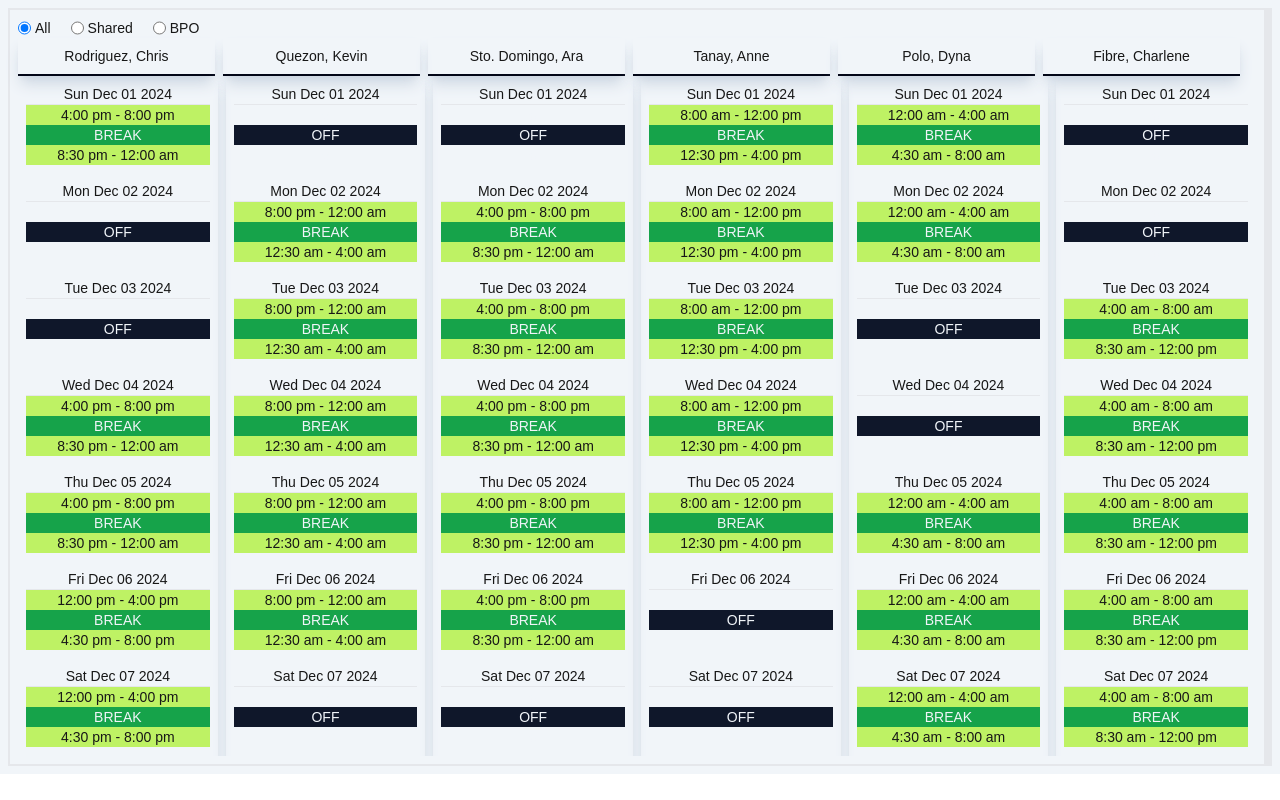
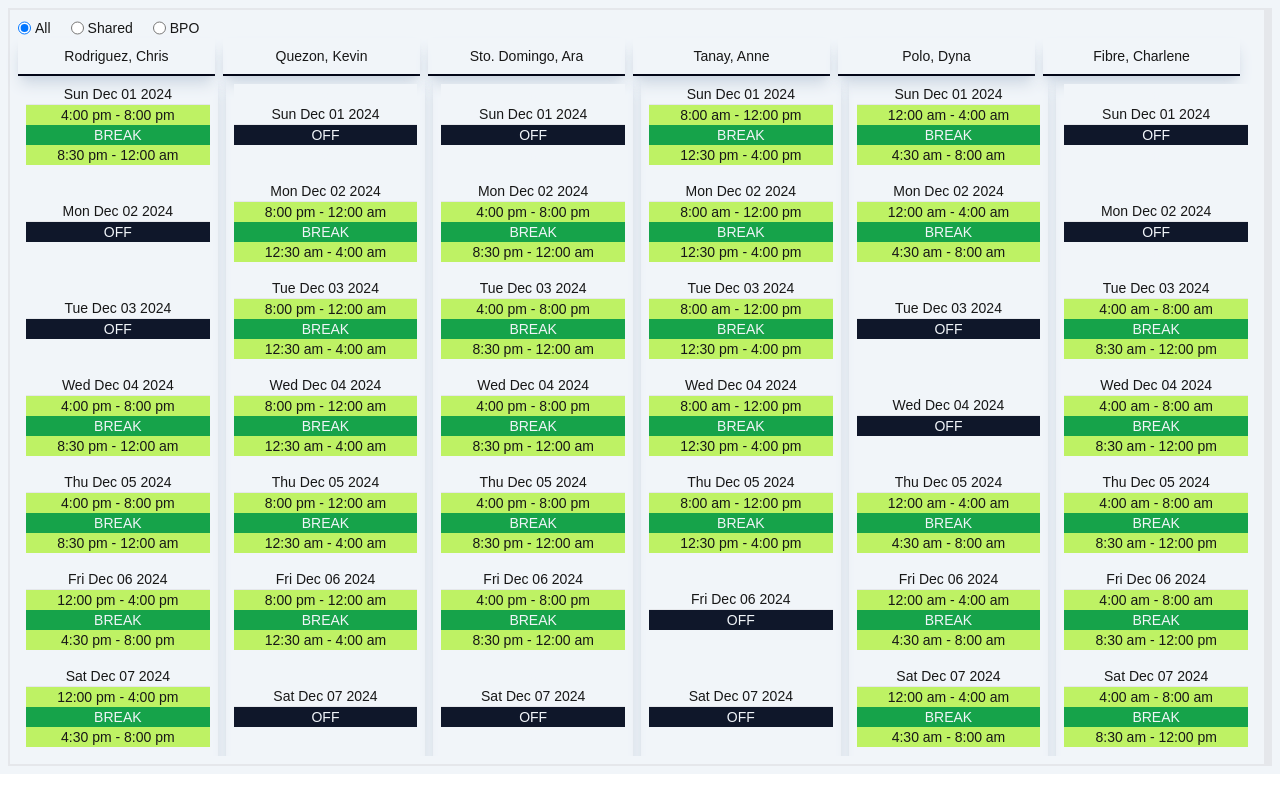
Before and after one commit to H4ppyC0der/helpsquad, a Next.js app: page / in a window 1280 px wide. Built offline with nearby package versions, Linux system fonts and the light colour scheme.

Commit message:
Update Daily.jsx

```diff
--- a/components/daily/Daily.jsx
+++ b/components/daily/Daily.jsx
@@ -19,8 +19,8 @@ const Daily = ({ data, currentDate, dayOff }) => {
         currentDate.toLocaleDateString("en", { weekday: "long" })
     ) ? (
         <ul className="text-center text-sm">
+            <li className="bg-slate-100 text-slate-100">0</li>
             <li className="border-b-[1px]">{currentDate.toDateString()}</li>
-            <li className="bg-slate-100 text-slate-100">0</li>
             <li className="bg-slate-900 text-slate-100">OFF</li>
             <li className="bg-slate-100 text-slate-100">0</li>
         </ul>
```
